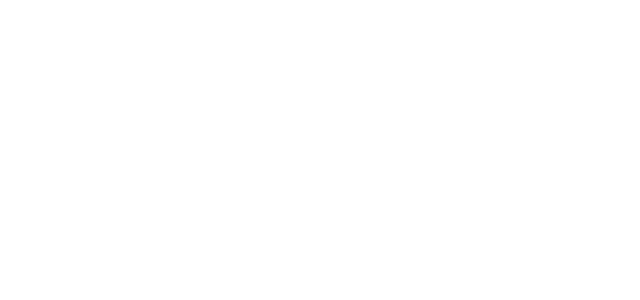
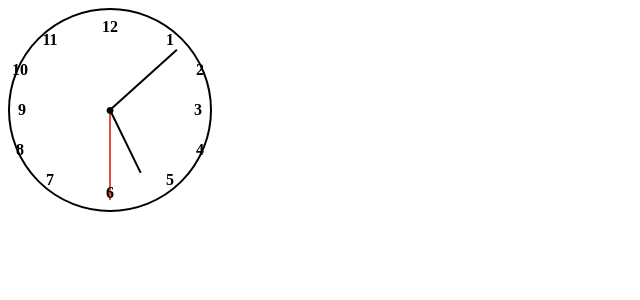
Before and after one commit to hoseinhamzei/react-clock, a React (Vite) app: page / in a window 1280 px wide. Shown: the top 300 px of the page, without its empty margins (0-640 px from the left). Built offline with nearby package versions, Linux system fonts and the light colour scheme; the HTML template or start-up script is replaced by a standard one.

Commit message:
add hand functionality

```diff
--- a/src/App.tsx
+++ b/src/App.tsx
@@ -1,5 +1,9 @@
+import AnalogClock from "./components/AnalogClock";
+
 function App() {
-  return <></>;
+  return <div>
+      <AnalogClock />
+    </div>;
 }
 
 export default App;
--- a/src/components/AnalogClock.css
+++ b/src/components/AnalogClock.css
@@ -17,14 +17,59 @@
   position: absolute;
   color: rgb(0, 0, 0);
   inset: auto;
+  z-index: 1;
 }
 .analog-clock-hour,
-.analog-clock-miniute,
+.analog-clock-minute,
 .analog-clock-second {
   position: absolute;
-  transform-origin: 0;
   top: auto;
   bottom: auto;
   height: 2px;
+  transform-origin: left;
+}
+
+.analog-clock-number {
+  position: absolute;
+  font-weight: bold;
+}
+
+#analog-clock-number-12 {
+  top: 0.5rem;
+  left: 50%;
   transform: translateX(-50%);
 }
+
+#analog-clock-number-3 {
+  right: 0.5rem;
+  top: 50%;
+  transform: translateY(-50%);
+}
+
+#analog-clock-number-6 {
+  bottom: 0.5rem;
+  left: 50%;
+  transform: translateX(-50%);
+}
+
+#analog-clock-number-9 {
+  left: 0.5rem;
+  top: 50%;
+  transform: translateY(-50%);
+}
+
+#analog-clock-number-1 { top: 15%; left: 80%; transform: translate(-50%, -50%); }
+
+#analog-clock-number-2 { top: 30%; left: 95%; transform: translate(-50%, -50%); }
+
+#analog-clock-number-4 { top: 70%; left: 95%; transform: translate(-50%, -50%); }
+
+#analog-clock-number-5 { top: 85%; left: 80%; transform: translate(-50%, -50%); }
+
+#analog-clock-number-7 { top: 85%; left: 20%; transform: translate(-50%, -50%); }
+
+#analog-clock-number-8 { top: 70%; left: 5%; transform: translate(-50%, -50%); }
+
+#analog-clock-number-10 { top: 30%; left: 5%; transform: translate(-50%, -50%); }
+
+#analog-clock-number-11 { top: 15%; left: 20%; transform: translate(-50%, -50%); }
--- a/src/components/AnalogClock.tsx
+++ b/src/components/AnalogClock.tsx
@@ -1,32 +1,57 @@
-import React, { FC, ReactElement } from "react";
+import React, { FC, ReactElement, useEffect, useState } from "react";
 import "./AnalogClock.css";
 import { AnalogClockProps } from "./analogClockTypes";
+import { getClockRotation } from "./utils";
 const AnalogClock: FC<AnalogClockProps> = ({
   showMiniuteHand = true,
   showSecondHand = true,
   showBorder = true,
   showHandBase = true,
+  smoothSeconds = false,
   numbersType = "numbers",
   borderColor = "#000000",
   numbersColor = "#000000",
   handBaseColor = "#000000",
   handColor = { hour: "#000000", miniute: "#000000", second: "#e74c3c" },
-  handLength = { hour: "70px", miniute: "100px", second: "100px" },
+  handLength = { hour: "70px", miniute: "90px", second: "90px" },
   size = "200px",
+  staticDate,
 }) => {
+  const [date, setDate] = useState(staticDate || new Date());
 
-  const numberElements: ReactElement[] = new Array(12)
-    .fill("")
-    .map((_, index) => (
+  const rotations = getClockRotation(date);
+
+  useEffect(() => {
+    if (!staticDate) {
+      const intervalTime = showSecondHand
+        ? 1000
+        : showMiniuteHand
+        ? 1000 * 60
+        : 1000 * 3600;
+      const interval = setInterval(() => setDate(new Date()), intervalTime);
+      return () => clearInterval(interval);
+    }
+  }, [staticDate, showMiniuteHand, showSecondHand]);
+
+  const numberElements: ReactElement[] = [
+    <span
+      className="analog-clock-number"
+      id="analog-clock-number-12"
+      style={{ color: numbersColor }}
+    >
+      {numbersType === "numbers" ? 12 : "."}
+    </span>,
+    ...new Array(11).fill("").map((_, index) => (
       <span
         className="analog-clock-number"
-        id={`analog-clock-number-${index}`}
+        id={`analog-clock-number-${index+1}`}
         style={{ color: numbersColor }}
       >
-        {" "}
-        {numbersType === "numbers" ? index + 1 : "."}{" "}
+        {numbersType === "numbers" ? index + 1 : "."}
       </span>
-    ));
+    )),
+  ];
+
   return (
     <div
       className="analog-clock"
@@ -48,7 +73,9 @@
           style={{
             backgroundColor: handColor.second,
             width: handLength.second,
-            display: "none",
+            left: `50%`,
+            transform: `rotate(${rotations.seconds}deg)`,
+            transition: smoothSeconds ? "transform 0.3s ease" : "none",
           }}
         ></div>
       )}
@@ -58,7 +85,8 @@
           style={{
             backgroundColor: handColor.miniute,
             width: handLength.miniute,
-            display: "none",
+            left: `50%`,
+            transform: `rotate(${rotations.minutes}deg)`,
           }}
         ></div>
       )}
@@ -67,7 +95,8 @@
         style={{
           backgroundColor: handColor.hour,
           width: handLength.hour,
-          left: `calc(${size}/1.5 - ${handLength.hour}/7)`,
+          left: `50%`,
+          transform: `rotate(${rotations.hours}deg)`,
         }}
       ></div>
       <div className="analog-clock-numbers"> {numberElements} </div>{" "}
--- a/src/components/analogClockTypes.ts
+++ b/src/components/analogClockTypes.ts
@@ -8,6 +8,7 @@
   showMiniuteHand?: boolean;
   showBorder?: boolean;
   showHandBase?: boolean;
+  smoothSeconds?: boolean;
   numbersType?: "numbers" | "dots";
   borderColor?: string;
   handColor?: HandPropType;
@@ -15,4 +16,5 @@
   numbersColor?: string;
   handBaseColor?: string;
   size?: string;
+  staticDate?: Date;
 }
--- /dev/null
+++ b/src/components/utils.ts
@@ -0,0 +1,11 @@
+export function getClockRotation(date: Date) {
+    const seconds = date.getSeconds() * 6; // 360 degrees in a full circle divided by 60 seconds
+    const minutes = date.getMinutes() * 6; // 360 degrees in a full circle divided by 60 minutes
+    const hours = (date.getHours() % 12) * 30 + date.getMinutes() / 2; // 360 degrees in a full circle divided by 12 hours
+
+    return {
+      seconds: seconds - 90,
+      minutes: minutes - 90,
+      hours: hours - 90
+    };
+  }
```
